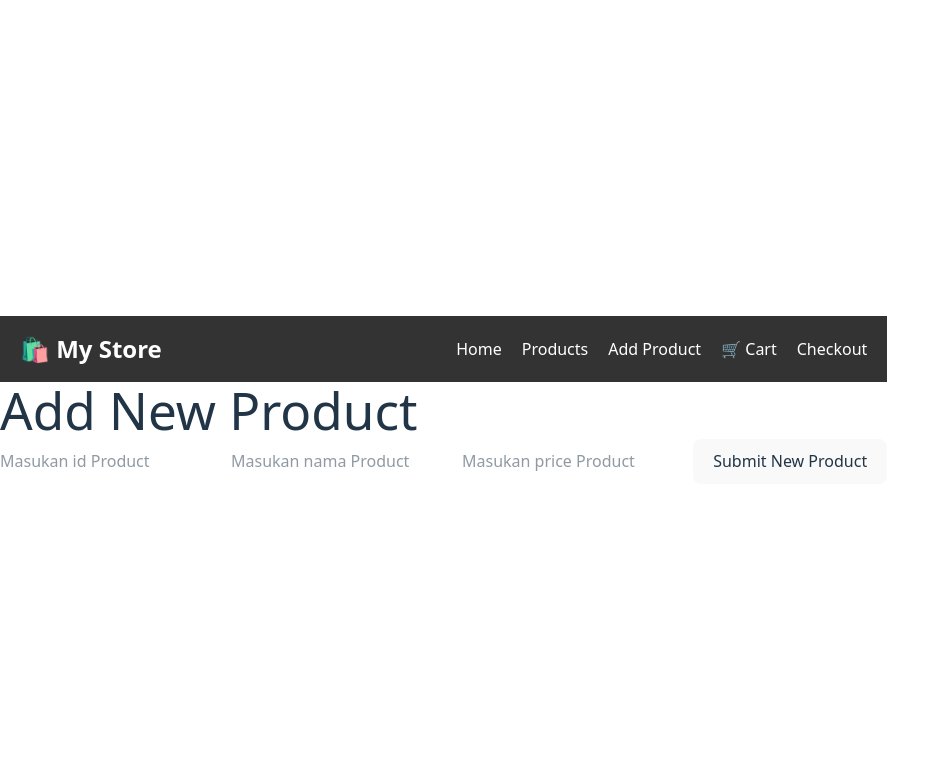
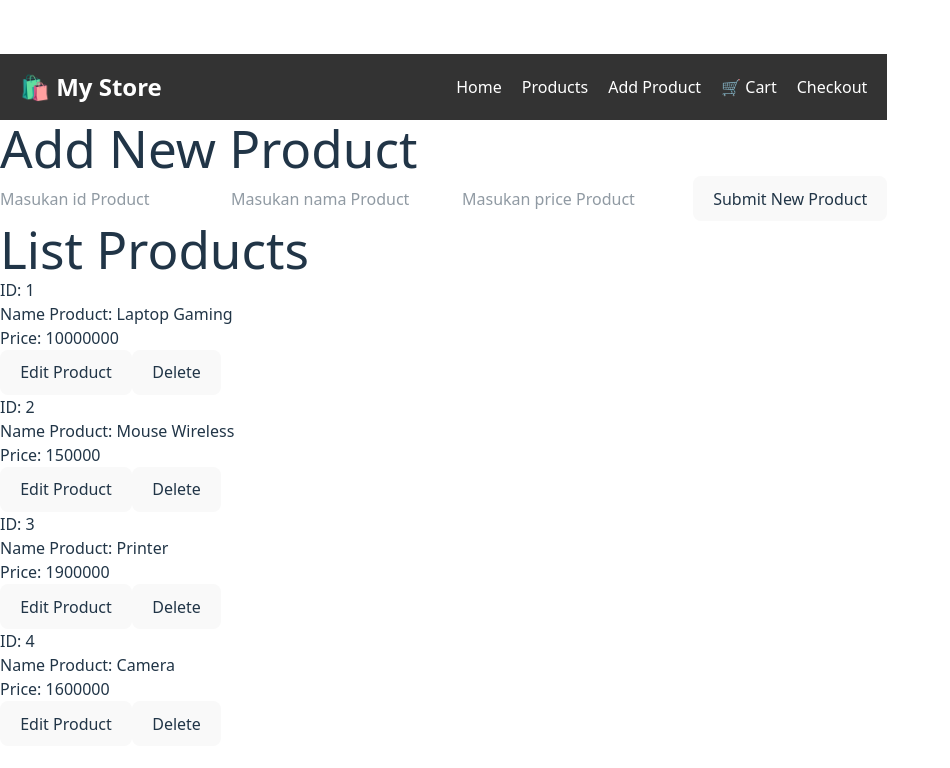
Before and after one commit to anglczbla/simple-ecommerce, a React (Vite) app: page /add-product in a window 1280 px wide. Shown: the top 768 px of the page, without its empty margins (0-950 px from the left). Built offline with nearby package versions, Linux system fonts and the light colour scheme.

Commit message:
edit & delete product

```diff
--- a/src/components/Product.jsx
+++ b/src/components/Product.jsx
@@ -1,9 +1,25 @@
-import { useContext } from "react";
+import { useContext, useState } from "react";
 import { ProductContext } from "../context/ProductContext";
 
 const Product = () => {
-  const { handleChangeProduct, submitNewProduct, formProduct } =
-    useContext(ProductContext);
+  const {
+    handleChangeProduct,
+    submitNewProduct,
+    formProduct,
+    products,
+    editProduct,
+    setEditProduct,
+    saveEdit,
+    handleEditProduct,
+    deleteProduct,
+  } = useContext(ProductContext);
+  const [showEdit, setShowEdit] = useState(null);
+
+  const toggleEdit = (product, index) => {
+    setShowEdit(index);
+    setEditProduct(product);
+  };
+
   return (
     <div>
       <div>
@@ -32,6 +48,52 @@ const Product = () => {
           />
           <button type="submit">Submit New Product</button>
         </form>
+
+        <h1>List Products</h1>
+        <div>
+          {products.map((item, index) => (
+            <div key={index}>
+              <ul>
+                <li>ID: {item.id}</li>
+                <li>Name Product: {item.name}</li>
+                <li>Price: {item.price}</li>
+              </ul>
+              <button onClick={() => toggleEdit(item, index)}>
+                Edit Product
+              </button>
+
+              {showEdit == index ? (
+                <div>
+                  <input
+                    type="text"
+                    name="id"
+                    value={editProduct.id}
+                    placeholder="Masukan id baru product"
+                    onChange={handleEditProduct}
+                  />
+                  <input
+                    type="text"
+                    name="name"
+                    value={editProduct.name}
+                    placeholder="Masukan nama baru product"
+                    onChange={handleEditProduct}
+                  />
+                  <input
+                    type="number"
+                    name="price"
+                    value={editProduct.price}
+                    placeholder="Masukan harga baru product"
+                    onChange={handleEditProduct}
+                  />
+                  <button onClick={() => saveEdit(editProduct, index)}>
+                    Save Edit
+                  </button>
+                </div>
+              ) : null}
+              <button onClick={() => deleteProduct(item)}>Delete</button>
+            </div>
+          ))}
+        </div>
       </div>
     </div>
   );
--- a/src/components/ProductList.jsx
+++ b/src/components/ProductList.jsx
@@ -3,7 +3,7 @@ import { CartContext } from "../context/CartContext";
 import { ProductContext } from "../context/ProductContext";
 
 const ProductList = () => {
-  const { products, deleteProduct } = useContext(ProductContext);
+  const { products } = useContext(ProductContext);
   const { addToCart } = useContext(CartContext);
   return (
     <div>
@@ -16,7 +16,6 @@ const ProductList = () => {
             <li>Price: {item.price}</li>
           </ul>
           <button onClick={() => addToCart(item)}>Add To Cart</button>
-          <button onClick={() => deleteProduct(item)}>Delete</button>
         </div>
       ))}
     </div>
--- a/src/context/ProductContext.jsx
+++ b/src/context/ProductContext.jsx
@@ -13,11 +13,14 @@ const ProductProvider = ({ children }) => {
     { id: 3, name: "Printer", price: 1900000 },
     { id: 4, name: "Camera", price: 1600000 },
   ]);
+  console.log("isi products", products);
+
   const [editProduct, setEditProduct] = useState({
     id: "",
     name: "",
     price: "",
   });
+  console.log("isi edit", editProduct);
 
   const handleChangeProduct = (e) => {
     const { name, value } = e.target;
@@ -43,6 +46,23 @@ const ProductProvider = ({ children }) => {
     setEditProduct({ ...editProduct, [name]: value });
   };
 
+  const saveEdit = (editProduct, i) => {
+    setProducts(
+      products.map((item, index) => {
+        if (i == index) {
+          return {
+            ...item,
+            id: editProduct.id,
+            name: editProduct.name,
+            price: editProduct.price,
+          };
+        } else {
+          return item;
+        }
+      })
+    );
+  };
+
   const deleteProduct = (item) => {
     setProducts(products.filter((prod) => prod.id !== item.id));
   };
@@ -55,8 +75,10 @@ const ProductProvider = ({ children }) => {
         products,
         formProduct,
         editProduct,
+        setEditProduct,
         handleEditProduct,
         deleteProduct,
+        saveEdit,
       }}
     >
       {children}
```
